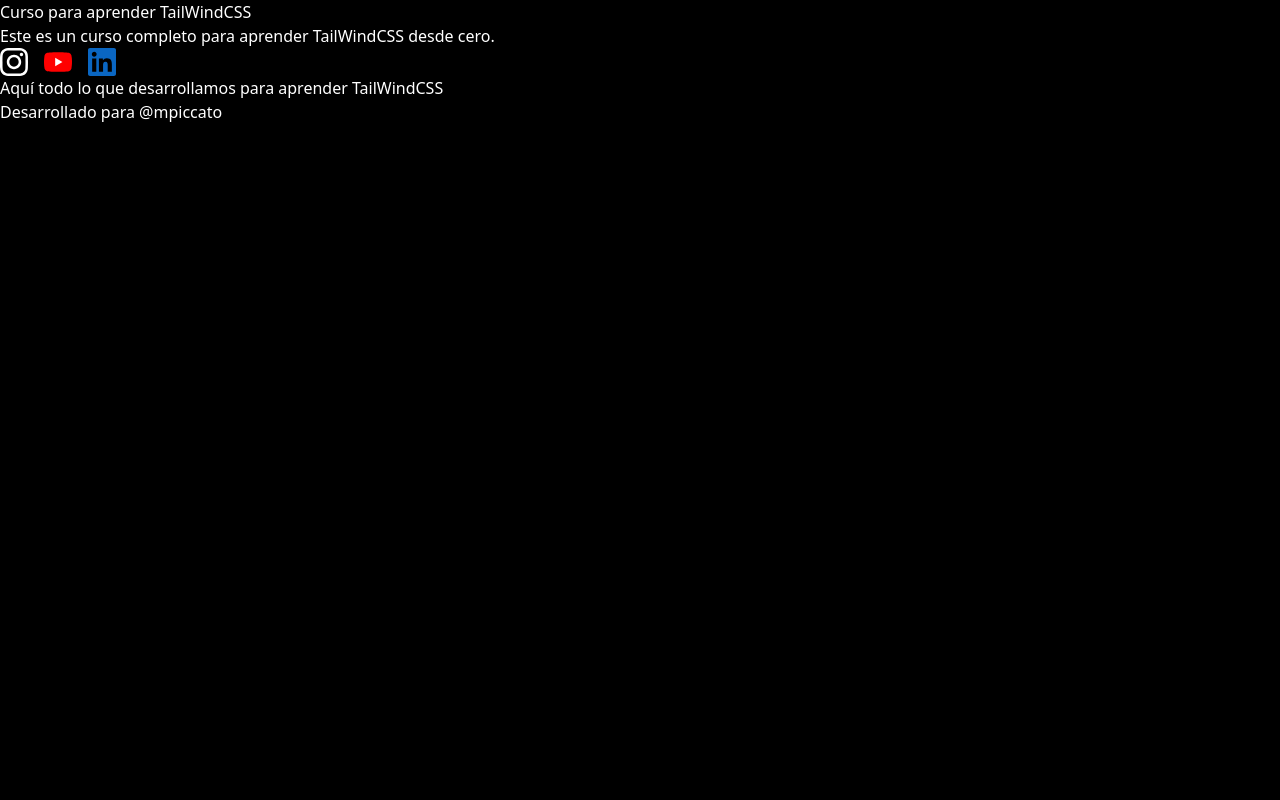
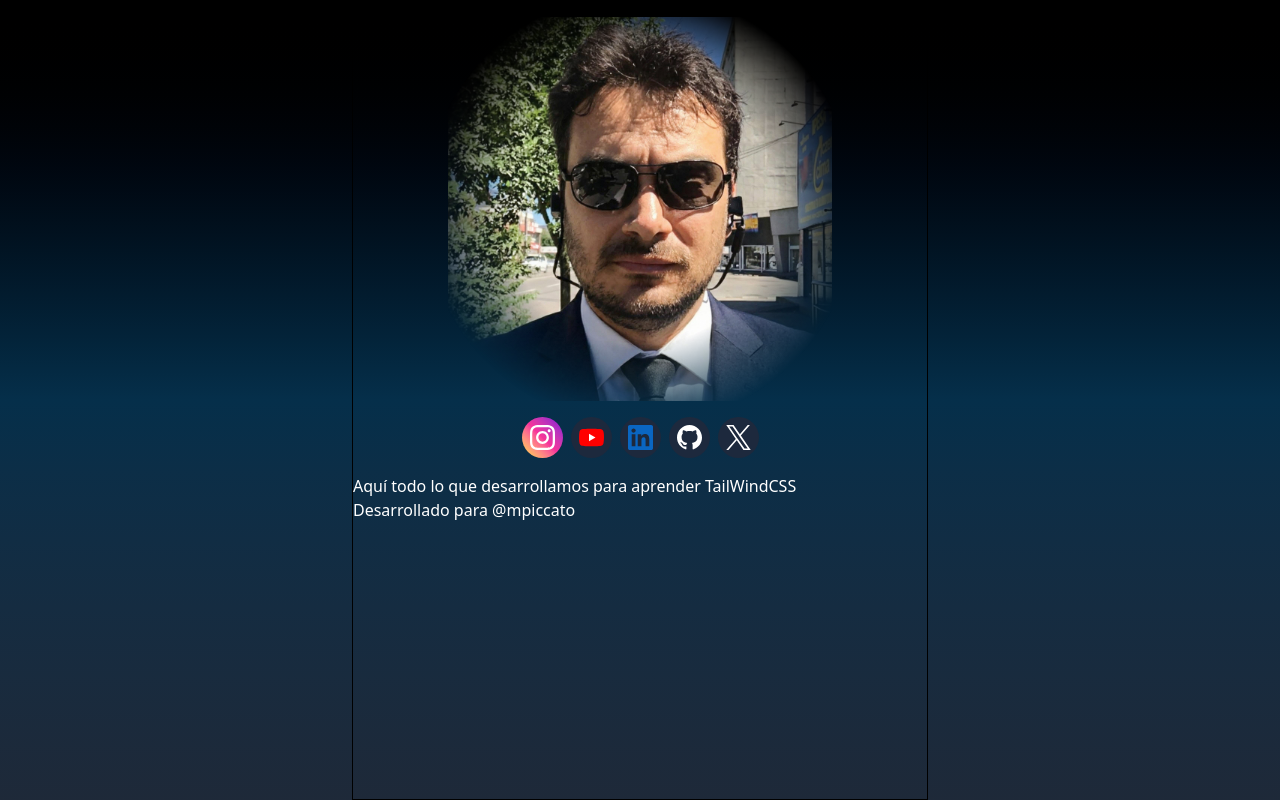
Before and after one commit to MPiccato/TailWindCSS-, a plain HTML site: page index.html in a window 1280 px wide. Drawn offline with nearby package versions, Linux system fonts and the light colour scheme.

Commit message:
casi terminado en fase html

```diff
--- a/index.html
+++ b/index.html
@@ -6,26 +6,47 @@
     <title>Curso para aprender TailWindCSS</title>
      <script src="https://cdn.jsdelivr.net/npm/@tailwindcss/browser@4"></script>
 </head>
-<body class="bg-black text-white">
-    <header >
-        <h1>Curso para aprender TailWindCSS</h1>
-        <p>Este es un curso completo para aprender TailWindCSS desde cero.</p>
-        <div class="flex gap-4 text-white">
-            <svg width="28" height="28">
-                <use xlink:href="./assets/sprite.svg#instagram"></use>
-            </svg>
-            <a class="cursor-pointer" href="https://www.youtube.com/@martinpiccato" target="_blank">
-                <svg width="28" height="28">
+<body class="max-w-xl mx-auto border border-black min-h-dvh
+    bg-gradient-to-b from-black via-sky-950 to-gray-800 text-white bg-slate-900">
+    <header class="flex flex-col gap-4 items-center justify-center p-4">
+        <img class="h-96 object-cover mask-radial-at-center mask-radial-from-50% mask-radial-to-80% justify-center" alt="Foto de perfil" src="./assets/Foto_Perfil.jpg"/>
+        <section class="flex gap-2 items-center justify-center">
+            <!-- Instagram -->
+            <a href="#" target="_blank" title="Ir a mi perfil de Instagram" aria-label="Instagram"
+               class="p-2 flex items-center justify-center rounded-full bg-slate-800 transition-all duration-300 hover:scale-110 hover:text-white hover:bg-orange-700 bg-gradient-to-tr from-yellow-300 via-pink-500 to-purple-700">
+                <svg width="25" height="25" class="fill-current">
+                    <use xlink:href="./assets/sprite.svg#instagram"></use>
+                </svg>
+            </a>
+            <!-- YouTube -->
+            <a href="https://www.youtube.com/@martinpiccato" target="_blank" title="Ir a mi canal de YouTube" aria-label="Youtube"
+               class="p-2 flex items-center justify-center rounded-full bg-slate-800 transition-all duration-300 hover:scale-110 hover:text-white hover:bg-orange-500">
+                <svg width="25" height="25" class="fill-current">
                     <use xlink:href="./assets/sprite.svg#youtube"></use>
                 </svg>
             </a>
-
-            <svg width="28" height="28">
-                <use xlink:href="./assets/sprite.svg#linkedin"></use>
-            </svg>
-            <svg width="28" height="28">
-                <use class= xlink:href="./assets/sprite.svg#verified"></use>
-        </div>
+            <!-- LinkedIn -->
+            <a href="#" target="_blank" title="Ir a mi perfil de Linkedin" aria-label="LinkedIn"
+               class="p-2 flex items-center justify-center rounded-full bg-slate-800 transition-all duration-300 hover:scale-110 hover:text-white hover:bg-orange-500">
+                <svg width="25" height="25" class="fill-current">
+                    <use xlink:href="./assets/sprite.svg#linkedin"></use>
+                </svg>
+            </a>
+            <!-- GitHub -->
+            <a href="#" target="_blank" title="Ir a mi perfil de GitHub" aria-label="GitHub"
+               class="p-2 flex items-center justify-center rounded-full bg-slate-800 transition-all duration-300 hover:scale-110 hover:text-white hover:bg-orange-500">
+                <svg width="25" height="25" class="fill-current">
+                    <use xlink:href="./assets/sprite.svg#github"></use>
+                </svg>
+            </a>
+            <!-- X (Twitter) -->
+            <a href="#" target="_blank" title="Ir a mi perfil de X" aria-label="X"
+               class="p-2 flex items-center justify-center rounded-full bg-slate-800 transition-all duration-300 hover:scale-110 hover:text-white hover:bg-orange-500">
+                <svg width="25" height="25" class="fill-current">
+                    <use xlink:href="./assets/sprite.svg#x"></use>
+                </svg>
+            </a>
+        </section>
 
     </header>
     <main>
```
Also changed, not shown: assets/Foto_Perfil.jpg (added).
